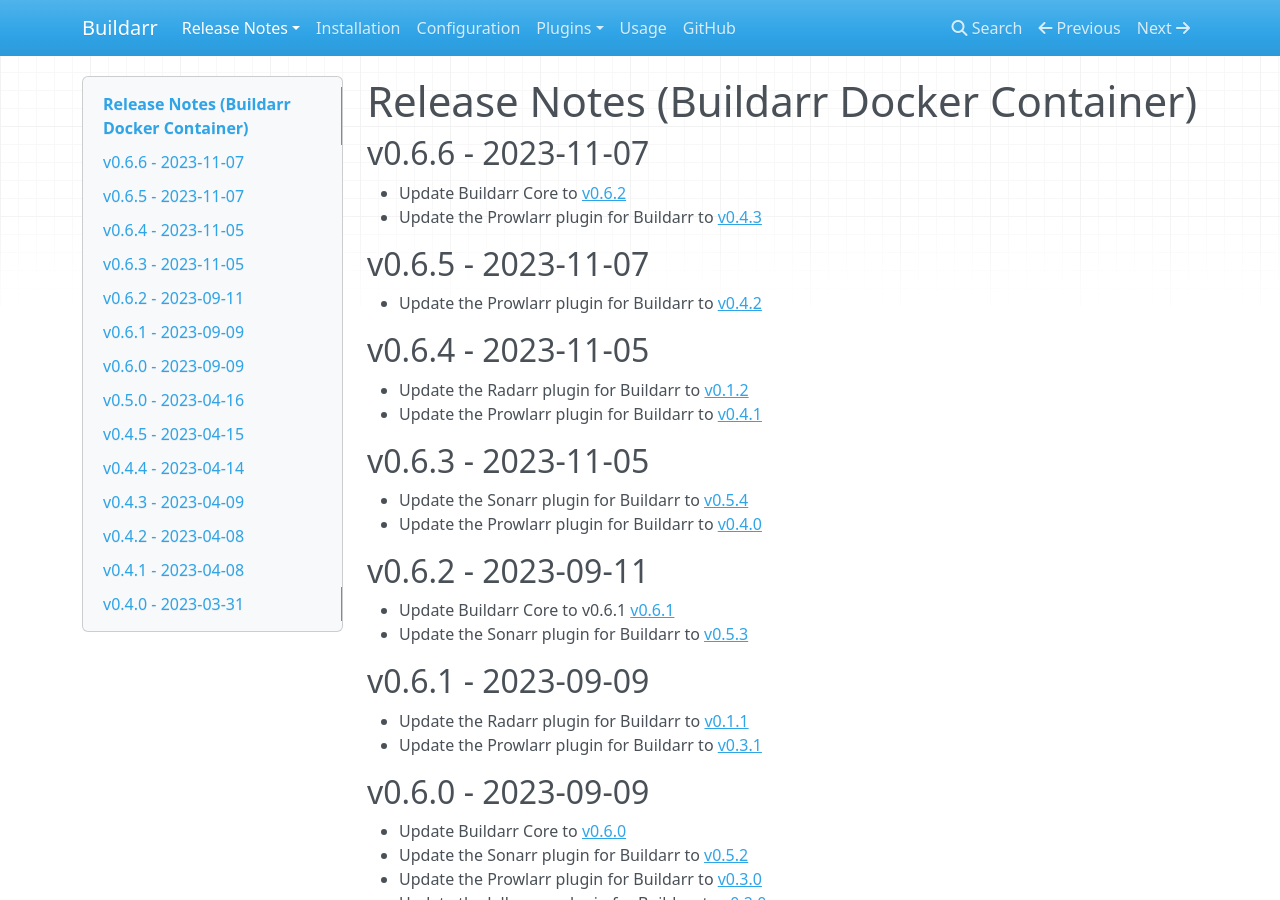
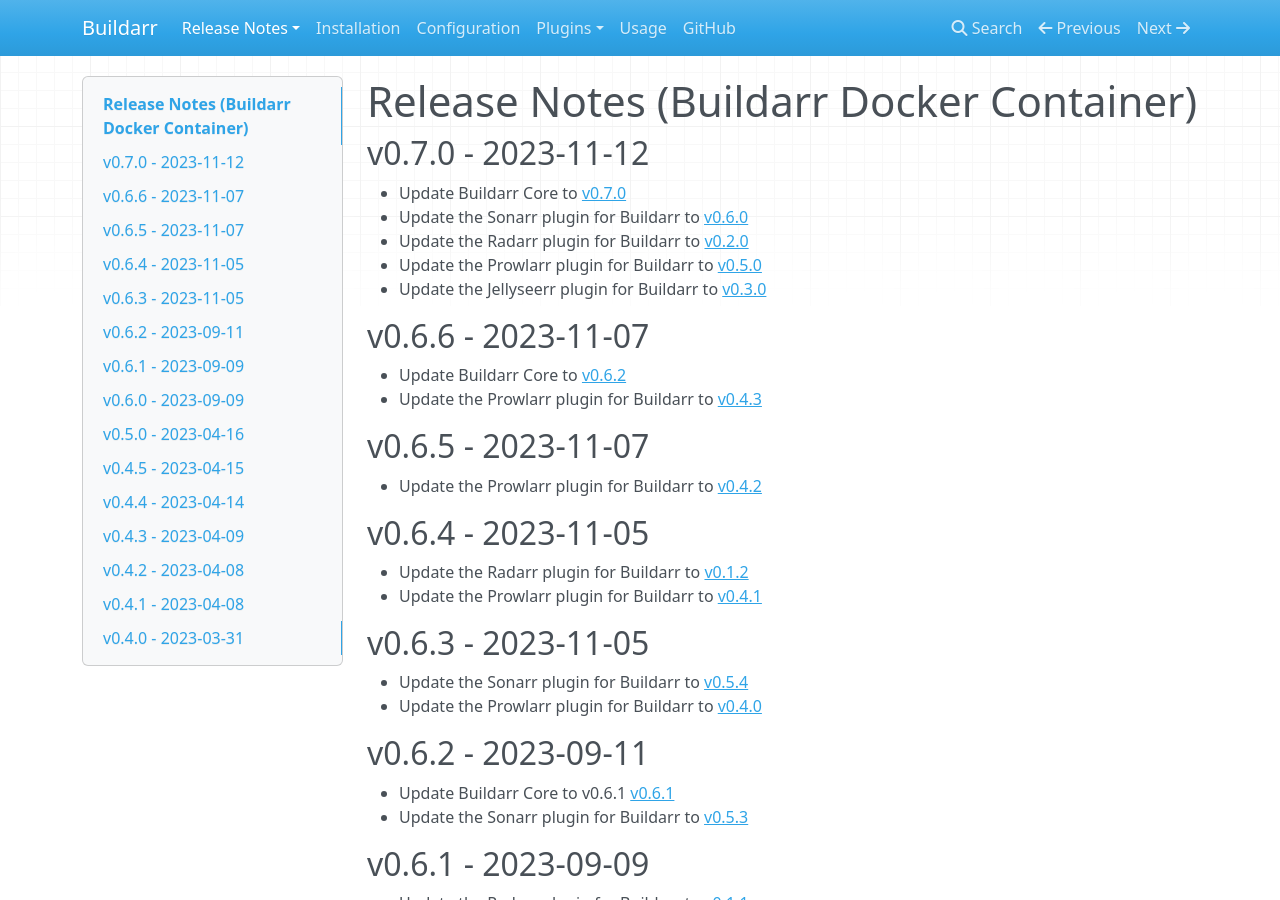
Before and after one commit to buildarr/buildarr-docs, an MkDocs documentation site: the page built from docs/docker/release-notes.md, in a window 1280 px wide and 900 px high. Built offline with MkDocs 1.6.1, drawn with Linux system fonts in a browser that asks for light colours; nearby versions of some CDN libraries.

Commit message:
Update Buildarr container to v0.7.0 (#18)
* Add release notes
* Pull updated submodules
* Update dependency versions
* Update Poetry lock files

```diff
--- a/.pre-commit-config.yaml
+++ b/.pre-commit-config.yaml
@@ -6,7 +6,7 @@
 
 repos:
   - repo: https://github.com/pre-commit/pre-commit-hooks
-    rev: "v4.4.0"
+    rev: "v4.5.0"
     hooks:
       - id: trailing-whitespace
       - id: mixed-line-ending
@@ -16,7 +16,7 @@ repos:
       - id: check-added-large-files
       - id: check-merge-conflict
   - repo: https://github.com/python-poetry/poetry
-    rev: "1.6.1"
+    rev: "1.7.0"
     hooks:
       - id: poetry-check
       - id: poetry-lock
--- a/docs/docker/release-notes.md
+++ b/docs/docker/release-notes.md
@@ -1,4 +1,13 @@
 # Release Notes (Buildarr Docker Container)
+
+## v0.7.0 - 2023-11-12
+
+* Update Buildarr Core to [v0.7.0](https://buildarr.github.io/release-notes#v070-2023-11-12)
+* Update the Sonarr plugin for Buildarr to [v0.6.0](https://buildarr.github.io/plugins/sonarr/release-notes#v060-2023-11-12)
+* Update the Radarr plugin for Buildarr to [v0.2.0](https://buildarr.github.io/plugins/radarr/release-notes#v020-2023-11-12)
+* Update the Prowlarr plugin for Buildarr to [v0.5.0](https://buildarr.github.io/plugins/prowlarr/release-notes#v050-2023-11-12)
+* Update the Jellyseerr plugin for Buildarr to [v0.3.0](https://buildarr.github.io/plugins/jellyseerr/release-notes#v030-2023-11-12)
+
 
 ## v0.6.6 - 2023-11-07
 
--- a/pyproject.toml
+++ b/pyproject.toml
@@ -19,8 +19,8 @@ readme = "README.md"
 
 [tool.poetry.dependencies]
 python = ">=3.8,<4.0"
-mkdocs = "1.5.1"
-mkdocstrings = {extras = ["python"], version = "0.22.0"}
+mkdocs = "1.5.3"
+mkdocstrings = {extras = ["python"], version = "0.23.0"}
 buildarr = {path = "externals/buildarr"}
 buildarr-sonarr = {path = "externals/buildarr-sonarr"}
 buildarr-radarr = {path = "externals/buildarr-radarr"}
```
Also changed, not shown: requirements.txt (+7 -7 lines), 2 other files.
